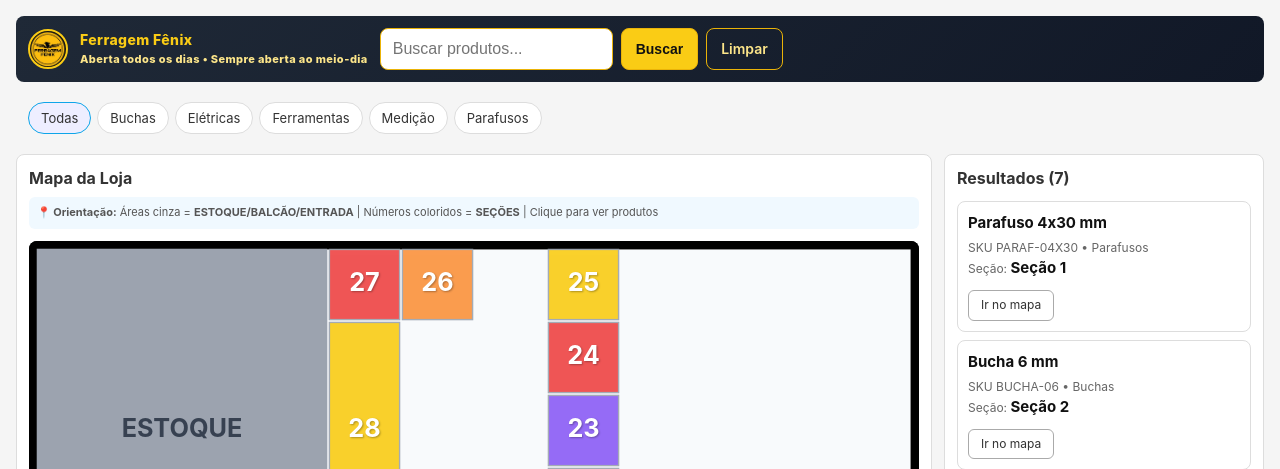
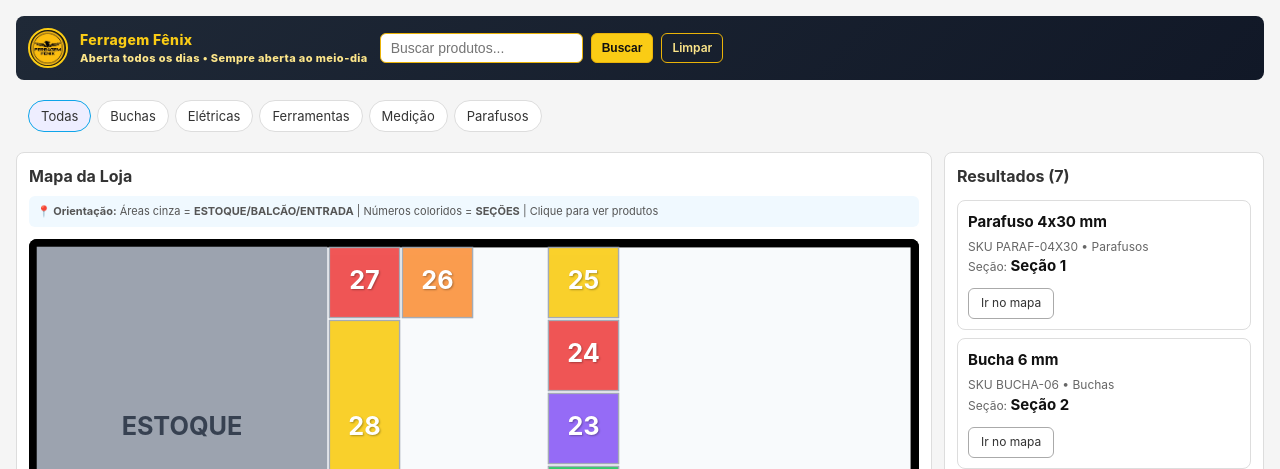
Before and after one commit to vitoriacorreax/MapTools, a Flask app: page / in a window 1280 px wide. Shown: the top 469 px of the page. Run offline with Flask 3, Linux system fonts and the light colour scheme.

Commit message:
Reduzir tamanho da barra de busca

```diff
--- a/templates/index.html
+++ b/templates/index.html
@@ -65,23 +65,23 @@
       }
       .search-form input {
         flex: 1;
-        padding: 10px 12px;
-        border-radius: 8px;
+        padding: 6px 10px;
+        border-radius: 6px;
         border: 1px solid #eab308;
         background: #fff;
         color: #111;
-        font-size: 16px;
+        font-size: 14px;
       }
       .search-form button, .search-form a {
-        padding: 10px 14px;
-        border-radius: 8px;
+        padding: 6px 10px;
+        border-radius: 6px;
         border: 1px solid #eab308;
         background: #facc15;
         color: #111;
         text-decoration: none;
         font-weight: 600;
         white-space: nowrap;
-        font-size: 14px;
+        font-size: 12px;
       }
       .search-form a.secondary {
         background: transparent;
```
